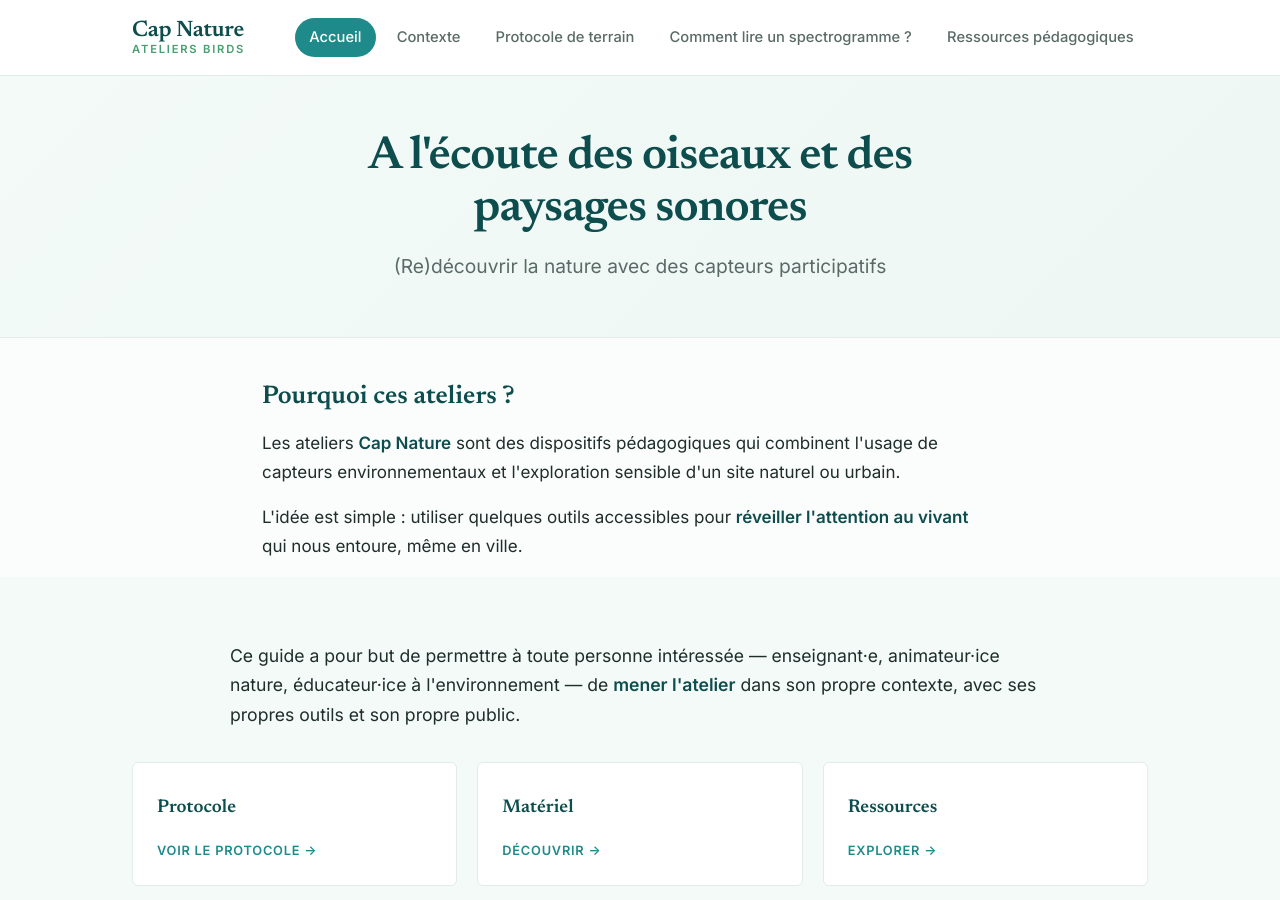
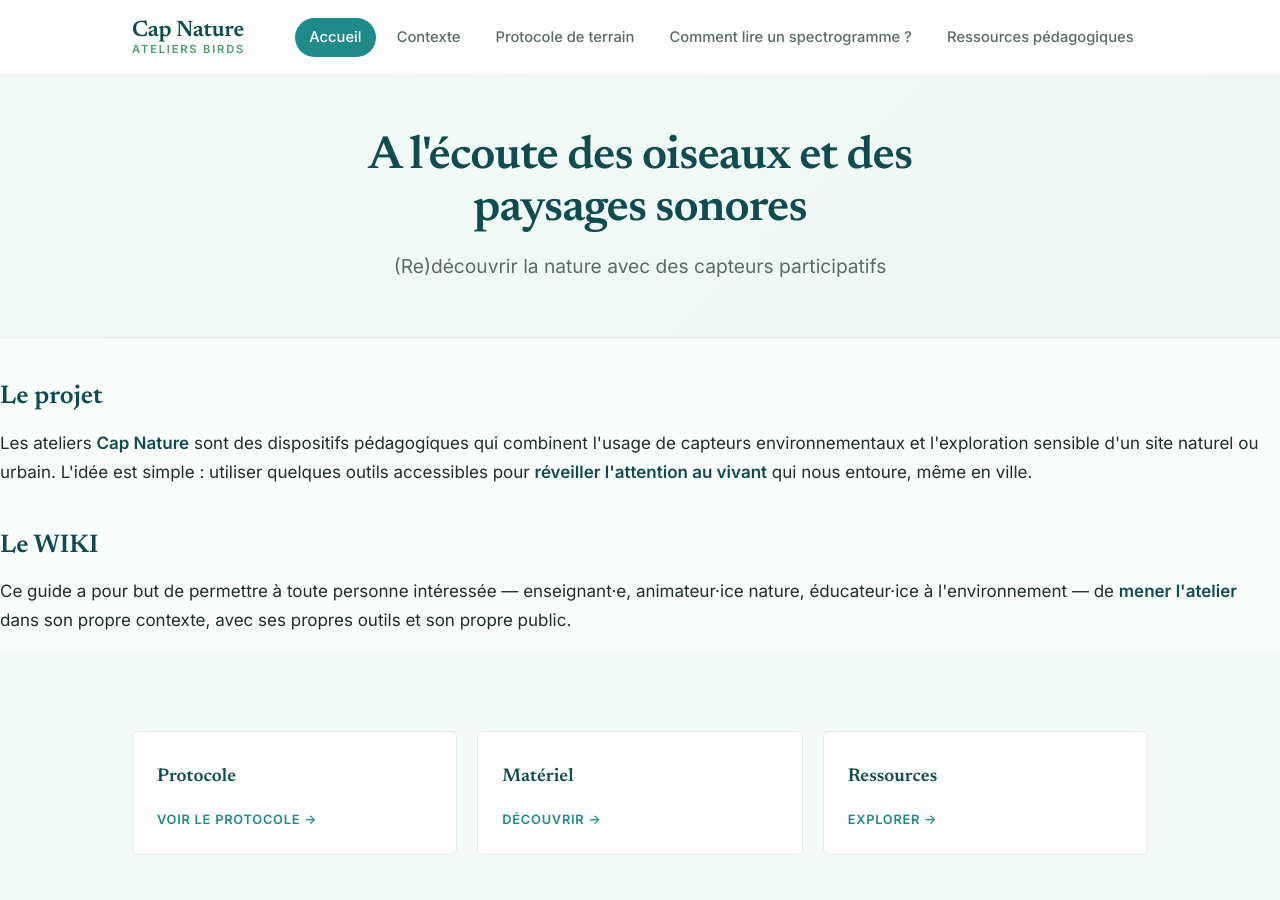
Before and after one commit to marieleapouliquen/wiki-cap-nature, a Jekyll site: the page built from index.md, in a window 1280 px wide and 900 px high. Built offline with Jekyll 4.4.1, drawn with Linux system fonts in a browser that asks for light colours.

Commit message:
Update index.md

```diff
--- a/index.md
+++ b/index.md
@@ -37,28 +37,22 @@ cards:
 ---
 {% include hero.html title=page.hero.title subtitle=page.hero.subtitle tags=page.hero.tags %}
 
-<div class="section" style="max-width: 820px;">
-  <main class="content" style="max-width: none;">
-    <h2>Pourquoi ces ateliers ?</h2>
-    <p>Les ateliers <strong>Cap Nature</strong> sont des dispositifs pédagogiques qui combinent l'usage de capteurs environnementaux et l'exploration sensible d'un site naturel ou urbain.</p>
-    <p>L'idée est simple : utiliser quelques outils accessibles pour <strong>réveiller l'attention au vivant</strong> qui nous entoure, même en ville.</p>
-  </main>
-</div>
+<h2>Le projet</h2>
+
+<p>Les ateliers <strong>Cap Nature</strong> sont des dispositifs pédagogiques qui combinent l'usage de capteurs environnementaux et l'exploration sensible d'un site naturel ou urbain. L'idée est simple : utiliser quelques outils accessibles pour <strong>réveiller l'attention au vivant</strong> qui nous entoure, même en ville.</p>
+
+<h2>Le WIKI</h2>
+
+<p>Ce guide a pour but de permettre à toute personne intéressée — enseignant·e, animateur·ice nature, éducateur·ice à l'environnement — de <strong>mener l'atelier</strong> dans son propre contexte, avec ses propres outils et son propre public.</p>
 
 <section class="section-wide tinted">
   <div class="section">
-  <p>Ce guide a pour but de permettre à toute personne intéressée — enseignant·e, animateur·ice nature, éducateur·ice à l'environnement — de <strong>mener l'atelier</strong> dans son propre contexte, avec ses propres outils et son propre public.</p>
-
   {% include cards.html cards=page.cards %}
   </div>
 </section>
-<div class="section" style="max-width: 820px;">
-  <main class="content" style="max-width: none;">
-    <p style="text-align: center; margin-top: 2.5rem;">
-      <a href="{{ '/protocole/' | relative_url }}" class="btn">Commencer →</a>
-    </p>
-  </main>
+
+<p style="text-align: center; margin-top: 2.5rem;">
+  <a href="{{ '/protocole/' | relative_url }}" class="btn">Commencer →</a>
+</p>
 
 {% include photo-band.html photos=page.photos %}
-
-</div>
```
